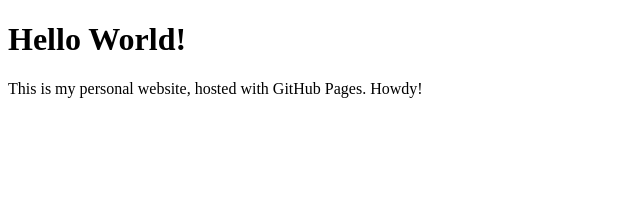
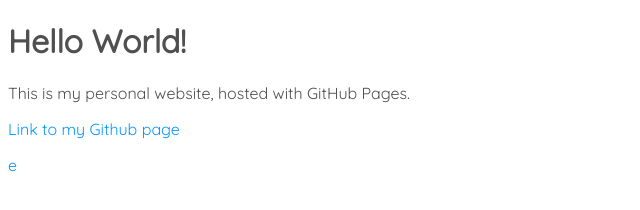
Before and after one commit to GunnarRorapaugh/GunnarRorapaugh.github.io, a plain HTML site: page index.html in a window 1280 px wide. Shown: the whole page, without its empty margins (0-640 px from the left). Drawn offline with Linux system fonts and the light colour scheme.

Commit message:
Update index.html

```diff
--- a/index.html
+++ b/index.html
@@ -1,7 +1,24 @@
 <!DOCTYPE html>
 <html>
+  <!-- Note that these are comments -->
+  <head>
+    <meta charset="utf-8">
+    <meta name="viewport" content="width=device-width, initial-scale=1">
+    <!-- You can title your website whatever you want -->
+    <title>Gunnar's website!</title>
+    <!-- The code below includes your new stylesheet we just created -->
+    <link rel="stylesheet" href="main.css">
+    <!-- I’m using the font Quicksand from Google, but you can use any other font by grabbing its link here: https://fonts.google.com/ AND updating your stylesheet -->
+    <link href="https://fonts.googleapis.com/css?family=Quicksand&display=swap" rel="stylesheet">
+  </head>
 <body>
-<h1>Hello World!</h1>
-<p>This is my personal website, hosted with GitHub Pages. Howdy!</p>
+  <!-- The <h1> tag will make the text larger on the screen -->
+  <h1>Hello World!</h1>
+  <!-- The <p> tag starts a new paragraph (a new line!) -->
+  <p>This is my personal website, hosted with GitHub Pages.</p>
+  <!-- The <a href="..." tag will let you include a link on your website -->
+  <p><a href="https://github.com/GunnarRorapaugh">Link to my Github page</a></p>
+  <!-- Try updating these links to point to something related to you, like your Twitter, etc. -->
+  <p><a href="https://www.youtube.com/watch?v=uUTaB38bAx0">e</a></p>
 </body>
 </html>
```
